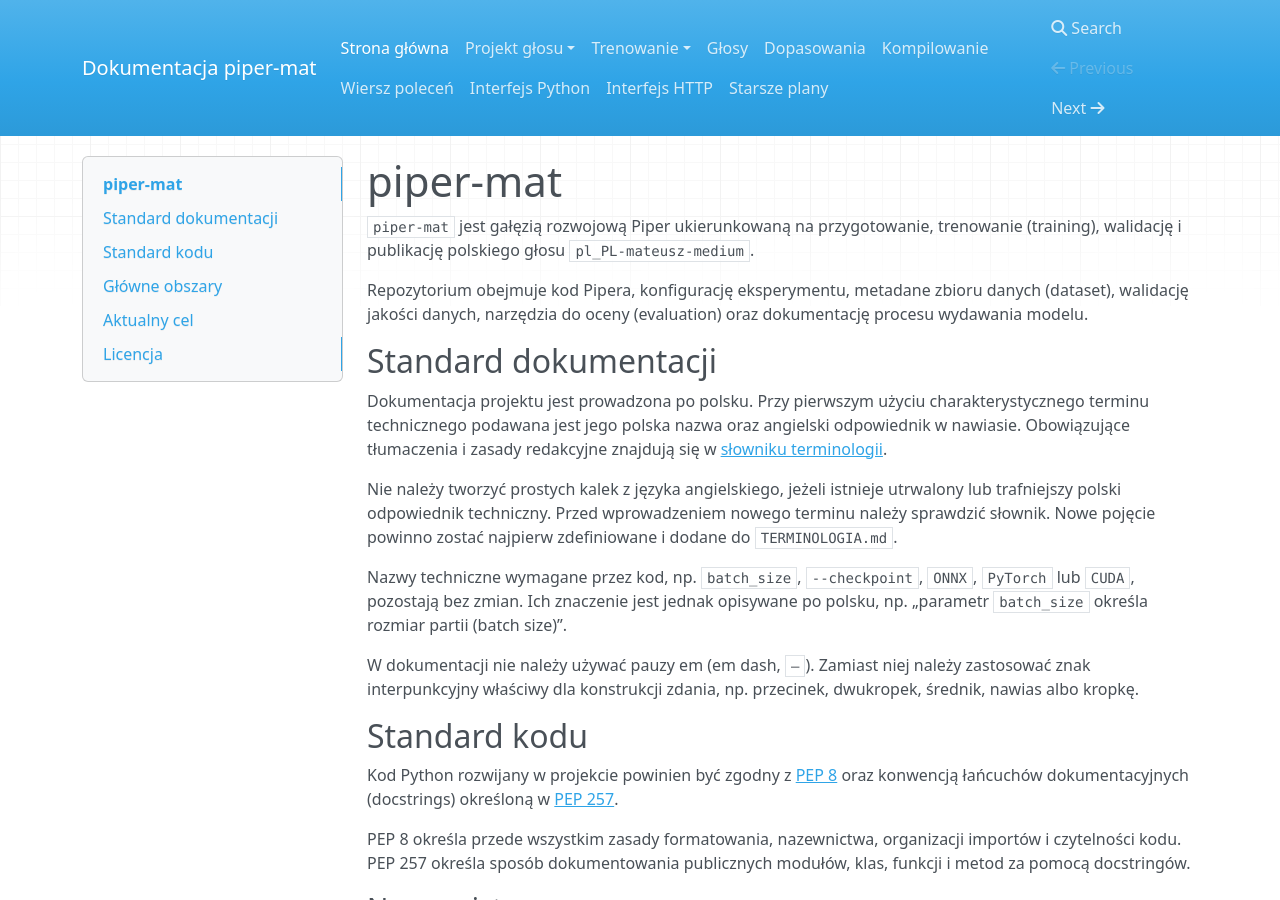
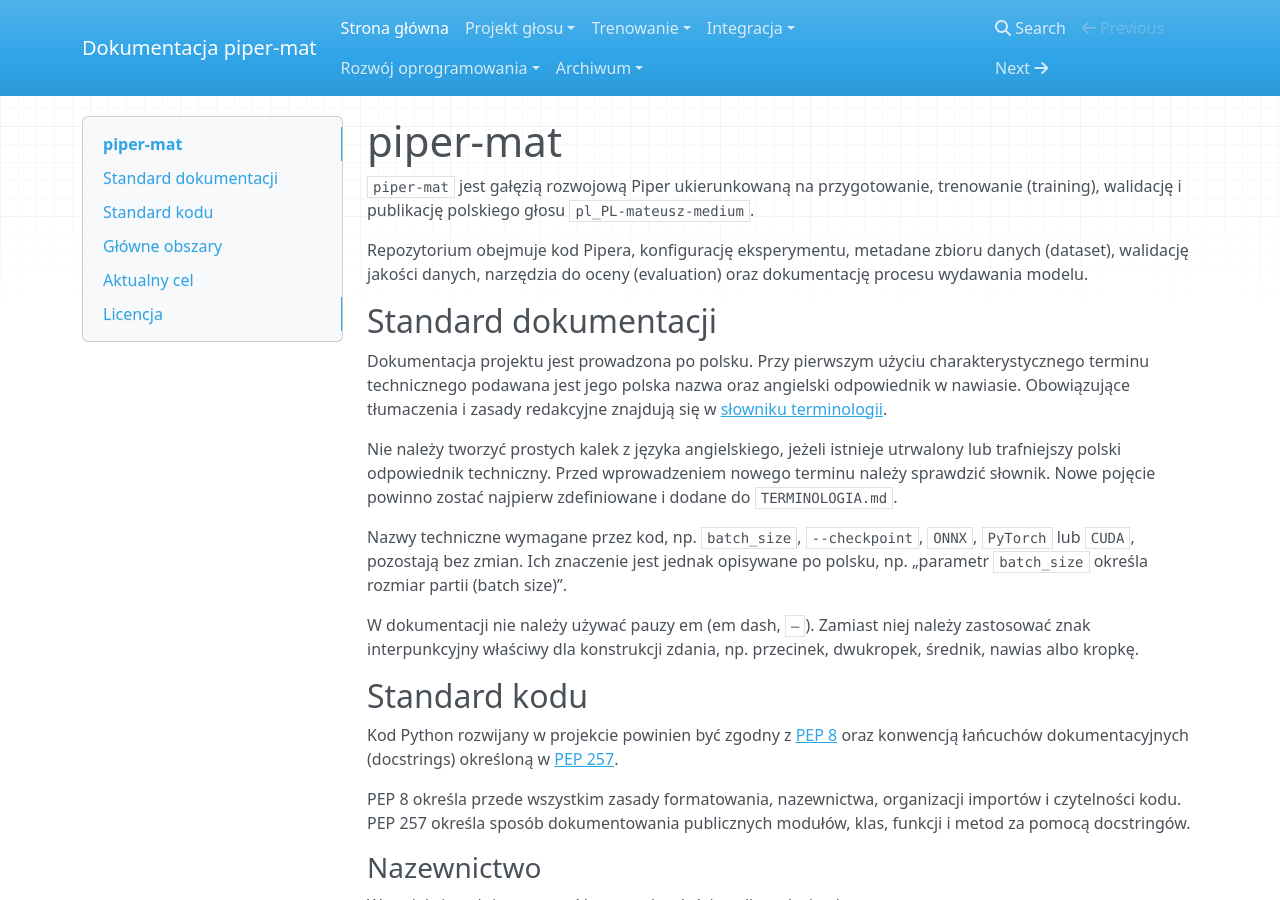
Before and after one commit to MatPomGit/piper-mat, an MkDocs documentation site: the page built from docs/index.md, in a window 1280 px wide and 900 px high. Built offline with MkDocs 1.6.1, drawn with Linux system fonts in a browser that asks for light colours; nearby versions of some CDN libraries; some of the changed lines change nothing that is shown.

Commit message:
docs: uporządkuj nawigację dokumentacji

```diff
--- a/mkdocs.yml
+++ b/mkdocs.yml
@@ -5,21 +5,24 @@
   - Strona główna: index.md
   - Projekt głosu:
       - Plan rozwoju: ROADMAP.md
-      - Ewaluacja: EVALUATION.md
       - Zbiór danych: DATASET.md
-      - Model: MODEL.md
+      - Model głosu: MODEL.md
       - Punkty kontrolne: CHECKPOINTS.md
-      - Wydania: RELEASES.md
+      - Ocena jakości: EVALUATION.md
+      - Wydawanie modelu: RELEASES.md
       - Wdrożenie: DEPLOYMENT.md
-      - Terminologia: TERMINOLOGIA.md
   - Trenowanie:
       - Kreator Windows 11: WINDOWS_GUI.md
-      - Podstawy: TRAINING.md
-      - Trening etapowy i wznawianie: STAGED_TRAINING.md
-  - Głosy: VOICES.md
-  - Dopasowania: ALIGNMENTS.md
-  - Kompilowanie: BUILDING.md
-  - Wiersz poleceń: CLI.md
-  - Interfejs Python: API_PYTHON.md
-  - Interfejs HTTP: API_HTTP.md
-  - Starsze plany: PLANS.md
+      - Podstawy trenowania: TRAINING.md
+      - Trenowanie etapowe i wznawianie: STAGED_TRAINING.md
+  - Integracja:
+      - Głosy i modele: VOICES.md
+      - Dopasowania fonemów: ALIGNMENTS.md
+      - Interfejs wiersza poleceń: CLI.md
+      - Interfejs Python: API_PYTHON.md
+      - Interfejs HTTP: API_HTTP.md
+  - Rozwój oprogramowania:
+      - Budowanie ze źródeł: BUILDING.md
+      - Terminologia: TERMINOLOGIA.md
+  - Archiwum:
+      - Starsze plany projektu źródłowego: PLANS.md
```
